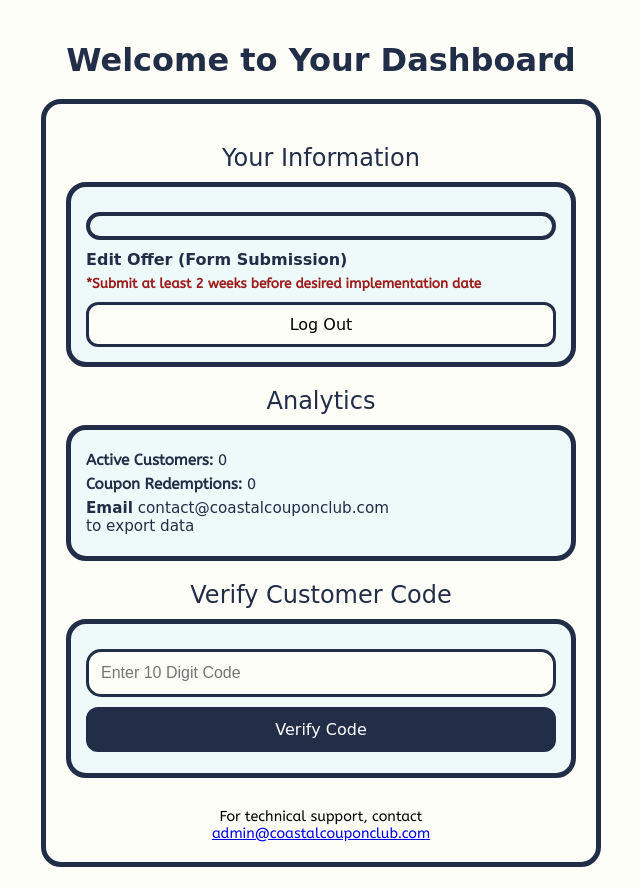
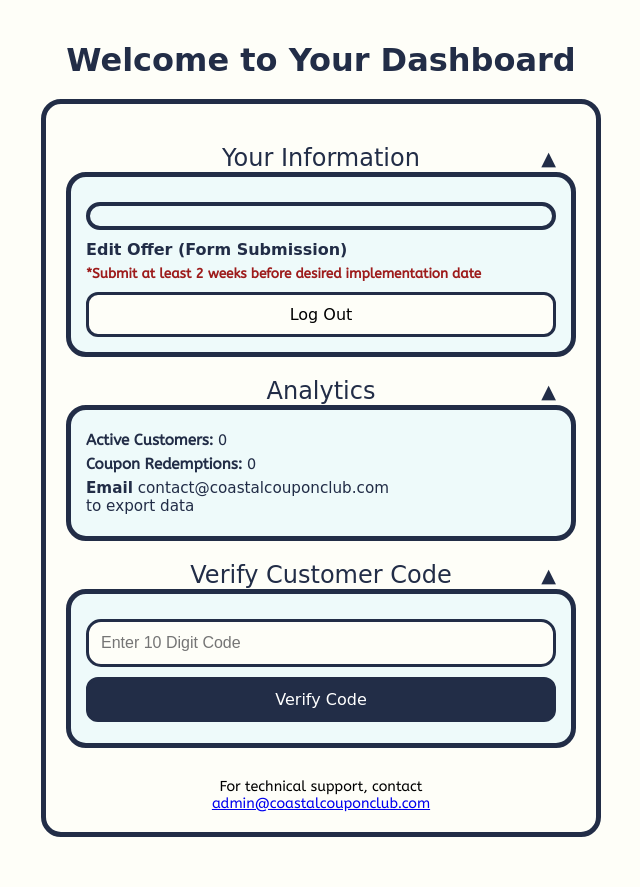
Before and after one commit to CoastalCouponClub/coupon-verification, a website: page businessportal/dashboard.html in a window 1280 px wide. Shown: the whole page, without its empty margins (319-959 px from the left). After the commit the page ends 857 px from the top, so only its background shows below. Drawn offline with Linux system fonts and the light colour scheme; no server answers; a web font is replaced by a local one.

Commit message:
Update dashboard.html

```diff
--- a/businessportal/dashboard.html
+++ b/businessportal/dashboard.html
@@ -64,12 +64,21 @@
       text-align: center;
       color: #222D47;
       cursor: pointer;
-      margin: 20px 0 10px;
-      transition: background 0.3s ease;
+      margin-top: 20px;
+      position: relative;
     }
 
-    .collapsible-header:hover {
-      text-decoration: underline;
+    .collapsible-header::after {
+      content: "\25BC";
+      font-size: 0.8em;
+      position: absolute;
+      right: 20px;
+      top: 50%;
+      transform: translateY(-50%);
+    }
+
+    .collapsible-section.open .collapsible-header::after {
+      content: "\25B2";
     }
 
     .collapsible-content {
@@ -234,9 +243,6 @@
     }
   </style>
 
-  <script id="firebase-config" data-config="%7B%22apiKey%22%3A%22AIzaSyBJxxcGhuYspiZ9HRAlZgihgXLaA2FjPXc%22%2C%22authDomain%22%3A%22coastalcouponverifier.firebaseapp.com%22%2C%22projectId%22%3A%22coastalcouponverifier%22%2C%22storageBucket%22%3A%22coastalcouponverifier.firebasestorage.app%22%2C%22messagingSenderId%22%3A%22189807704712%22%2C%22appId%22%3A%221%3A189807704712%3Aweb%3A9427e68464115f388ebd3d%22%7D"></script>
-  <script type="module" src="scripts/dashboard.js"></script>
-
   <script>
     const sendHeight = () => {
       const height = document.body.scrollHeight;
@@ -244,8 +250,7 @@
     };
     window.addEventListener('load', sendHeight);
     window.addEventListener('resize', sendHeight);
-  </script>
-  <script>
+
     document.addEventListener('DOMContentLoaded', () => {
       document.querySelectorAll('.collapsible-header').forEach(header => {
         header.addEventListener('click', () => {
@@ -267,7 +272,9 @@
         <div class="section collapsible-content">
           <div class="inner-box" id="business-info"></div>
           <a id="edit-offer-link" href="https://forms.gle/v78Uoy89SkicjR486" target="_blank">Edit Offer (Form Submission)</a>
-          <p style="font-size: 0.85em; color: #9d1b1b; font-weight: bold;">*Submit at least 2 weeks before desired implementation date</p>
+          <p style="font-size: 0.85em; color: #9d1b1b; font-weight: bold;">
+            *Submit at least 2 weeks before desired implementation date
+          </p>
           <div class="info-actions">
             <button id="logoutBtn">Log Out</button>
           </div>
@@ -279,7 +286,9 @@
         <div class="section collapsible-content" id="analytics">
           <p><strong>Active Customers:</strong> <span id="activeCustomers">0</span></p>
           <p><strong>Coupon Redemptions:</strong> <span id="totalRedemptions">0</span></p>
-          <p id="analytics-note"><strong>Email</strong> contact@coastalcouponclub.com<br>to export data</p>
+          <p id="analytics-note">
+            <strong>Email</strong> contact@coastalcouponclub.com<br>to export data
+          </p>
         </div>
       </div>
 
@@ -295,17 +304,17 @@
           <p id="redeemStatus"></p>
           <div id="dashboardMessage" class="form-message" style="display: none;"></div>
         </div>
-      </div>
-
-      <div class="section" id="redemptionHistorySection">
-        <h2>Redemption Log</h2>
-        <ul id="redemptionHistory"></ul>
+        <div class="section collapsible-content" id="redemptionHistorySection">
+          <h2>Redemption Log</h2>
+          <ul id="redemptionHistory"></ul>
+        </div>
       </div>
 
       <div style="text-align: center; font-size: 0.9em; padding-top: 10px;">
         For technical support, contact<br>
         <a href="mailto:admin@coastalcouponclub.com">admin@coastalcouponclub.com</a>
       </div>
+
     </div>
   </div>
 </body>
```
